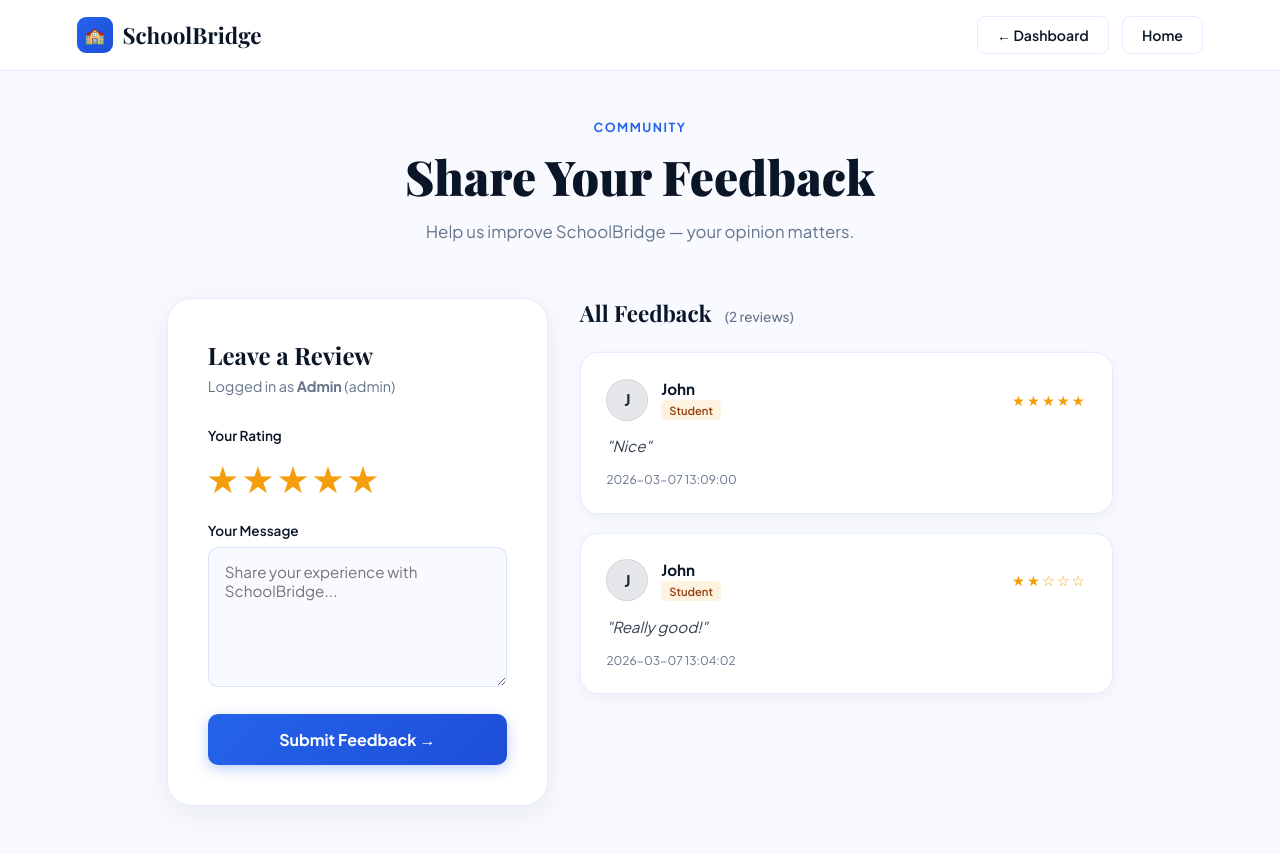
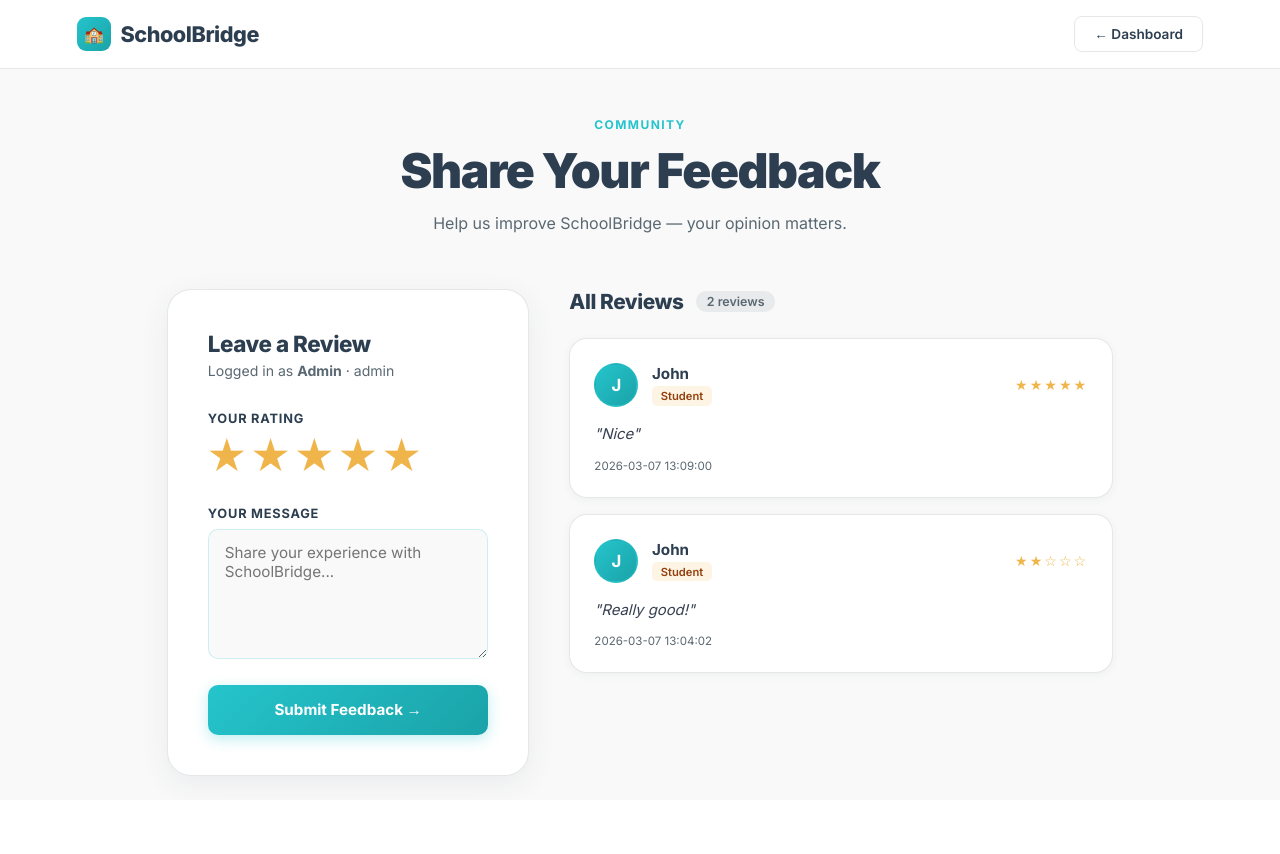
Before and after one commit to IshaanShivalli/School-Portal-repo, a Flask app: page /feedback in a window 1280 px wide. After the commit the page ends 786 px from the top, so only its background shows below. Run offline with Flask 3, Linux system fonts and the light colour scheme; a user stored in the database is signed in; data comes from the database, SQL or seed files in the repository; some libraries are stand-ins or nearby versions.

Commit message:
Fixed feedback

```diff
--- a/templates/feedback.html
+++ b/templates/feedback.html
@@ -4,91 +4,89 @@
 <meta charset="UTF-8">
 <meta name="viewport" content="width=device-width, initial-scale=1.0">
 <title>Feedback — SchoolBridge</title>
-<link href="https://fonts.googleapis.com/css2?family=Playfair+Display:wght@700;900&family=Plus+Jakarta+Sans:wght@400;500;600;700&display=swap" rel="stylesheet">
+<link href="https://fonts.googleapis.com/css2?family=Inter:wght@400;500;600;700;800;900&display=swap" rel="stylesheet">
 <style>
 *, *::before, *::after { margin: 0; padding: 0; box-sizing: border-box; }
-:root { --navy: #0a1628; --blue: #2563eb; --gold: #f59e0b; --white: #ffffff; --off: #f8faff; --gray: #64748b; --border: rgba(37,99,235,0.12); }
-body { font-family: 'Plus Jakarta Sans', sans-serif; background: var(--off); color: var(--navy); min-height: 100vh; }
+:root {
+  --navy: #2c3e50;
+  --blue: #25C4CC;
+  --blue-dark: #1aa3a8;
+  --gold: #f0b54a;
+  --off: #f9f9f9;
+  --gray: #5a6872;
+  --border: rgba(44,62,80,0.12);
+}
+body { font-family: 'Inter', sans-serif; background: var(--off); color: var(--navy); min-height: 100vh; }
 
-nav { display: flex; align-items: center; justify-content: space-between; padding: 1rem 6%; background: white; border-bottom: 1px solid var(--border); }
-.logo { display: flex; align-items: center; gap: 0.6rem; font-family: 'Playfair Display', serif; font-size: 1.4rem; font-weight: 700; color: var(--navy); text-decoration: none; }
-.logo-icon { width: 36px; height: 36px; background: linear-gradient(135deg, var(--blue), #1d4ed8); border-radius: 9px; display: flex; align-items: center; justify-content: center; font-size: 1rem; }
-.btn { display: inline-flex; align-items: center; padding: 0.55rem 1.2rem; border-radius: 8px; font-size: 0.88rem; font-weight: 600; cursor: pointer; text-decoration: none; transition: all 0.2s; border: none; font-family: 'Plus Jakarta Sans', sans-serif; }
+/* NAV */
+nav { display: flex; align-items: center; justify-content: space-between; padding: 1rem 6%; background: white; border-bottom: 1px solid var(--border); position: sticky; top: 0; z-index: 100; }
+.logo { display: flex; align-items: center; gap: 0.6rem; font-size: 1.35rem; font-weight: 800; color: var(--navy); text-decoration: none; letter-spacing: -0.02em; }
+.logo-icon { width: 34px; height: 34px; background: linear-gradient(135deg, var(--blue), var(--blue-dark)); border-radius: 9px; display: flex; align-items: center; justify-content: center; font-size: 1rem; }
+.btn { display: inline-flex; align-items: center; gap: 0.4rem; padding: 0.55rem 1.2rem; border-radius: 8px; font-size: 0.85rem; font-weight: 600; cursor: pointer; text-decoration: none; transition: all 0.2s; border: none; font-family: 'Inter', sans-serif; }
 .btn-ghost { background: transparent; color: var(--navy); border: 1.5px solid var(--border); }
 .btn-ghost:hover { border-color: var(--blue); color: var(--blue); }
-.btn-primary { background: linear-gradient(135deg, var(--blue), #1d4ed8); color: white; box-shadow: 0 4px 14px rgba(37,99,235,0.3); }
-.btn-primary:hover { transform: translateY(-2px); box-shadow: 0 8px 24px rgba(37,99,235,0.4); }
 
+/* PAGE */
 .page { max-width: 1100px; margin: 3rem auto; padding: 0 6%; }
+.page-header { text-align: center; margin-bottom: 3.5rem; }
+.eyebrow { font-size: 0.75rem; font-weight: 700; letter-spacing: 0.12em; text-transform: uppercase; color: var(--blue); margin-bottom: 0.6rem; }
+.page-header h1 { font-size: clamp(2rem, 4vw, 3rem); font-weight: 900; color: var(--navy); margin-bottom: 0.8rem; letter-spacing: -0.03em; }
+.page-header p { color: var(--gray); font-size: 1rem; }
 
-.page-header { text-align: center; margin-bottom: 3.5rem; }
-.eyebrow { font-size: 0.78rem; font-weight: 700; letter-spacing: 0.12em; text-transform: uppercase; color: var(--blue); margin-bottom: 0.6rem; }
-.page-header h1 { font-family: 'Playfair Display', serif; font-size: clamp(2rem, 4vw, 3rem); font-weight: 900; color: var(--navy); margin-bottom: 0.8rem; }
-.page-header p { color: var(--gray); font-size: 1.05rem; }
+.layout { display: grid; grid-template-columns: 1fr 1.5fr; gap: 2.5rem; align-items: start; }
 
-.layout { display: grid; grid-template-columns: 1fr 1.4fr; gap: 2rem; align-items: start; }
-
-/* FORM CARD */
-.form-card { background: white; border-radius: 24px; padding: 2.5rem; border: 1px solid var(--border); box-shadow: 0 8px 30px rgba(10,22,40,0.07); position: sticky; top: 2rem; }
-.form-card h2 { font-family: 'Playfair Display', serif; font-size: 1.5rem; font-weight: 700; color: var(--navy); margin-bottom: 0.4rem; }
-.form-card .sub { font-size: 0.9rem; color: var(--gray); margin-bottom: 2rem; }
-
+/* FORM */
+.form-card { background: white; border-radius: 24px; padding: 2.5rem; border: 1px solid var(--border); box-shadow: 0 8px 30px rgba(44,62,80,0.07); position: sticky; top: 5.5rem; }
+.form-card h2 { font-size: 1.4rem; font-weight: 800; color: var(--navy); margin-bottom: 0.3rem; letter-spacing: -0.02em; }
+.form-card .sub { font-size: 0.88rem; color: var(--gray); margin-bottom: 2rem; }
 .form-group { margin-bottom: 1.4rem; }
-label { display: block; font-size: 0.85rem; font-weight: 600; color: var(--navy); margin-bottom: 0.5rem; }
-textarea, select {
-  width: 100%; padding: 0.85rem 1rem; border-radius: 10px;
-  border: 1.5px solid rgba(37,99,235,0.15);
-  font-family: 'Plus Jakarta Sans', sans-serif; font-size: 0.95rem;
-  color: var(--navy); background: var(--off);
-  transition: border-color 0.2s, box-shadow 0.2s;
-  outline: none; resize: vertical;
-}
-textarea:focus, select:focus { border-color: var(--blue); box-shadow: 0 0 0 3px rgba(37,99,235,0.1); background: white; }
-textarea { min-height: 140px; }
+label { display: block; font-size: 0.8rem; font-weight: 700; color: var(--navy); margin-bottom: 0.5rem; text-transform: uppercase; letter-spacing: 0.06em; }
+textarea { width: 100%; padding: 0.85rem 1rem; border-radius: 10px; border: 1.5px solid rgba(37,196,204,0.2); font-family: 'Inter', sans-serif; font-size: 0.95rem; color: var(--navy); background: var(--off); transition: border-color 0.2s, box-shadow 0.2s; outline: none; resize: vertical; min-height: 130px; }
+textarea:focus { border-color: var(--blue); box-shadow: 0 0 0 3px rgba(37,196,204,0.1); background: white; }
 
 /* STAR RATING */
-.star-rating { display: inline-flex; flex-direction: row-reverse; justify-content: flex-end; gap: 0.4rem; margin-top: 0.4rem; position: relative; }
+.star-rating { display: inline-flex; flex-direction: row-reverse; justify-content: flex-end; gap: 0.3rem; margin-top: 0.4rem; }
 .star-rating input { position: absolute; left: -9999px; }
-.star-rating label {
-  font-size: 2rem; cursor: pointer; color: #d1d5db;
-  transition: color 0.15s, transform 0.15s;
-  padding: 0; margin: 0; background: none; border: none; display: block;
-}
+.star-rating label { font-size: 2.2rem; cursor: pointer; color: #d1d5db; transition: color 0.15s, transform 0.15s; line-height: 1; display: block; }
 .star-rating input:checked ~ label,
 .star-rating label:hover,
 .star-rating label:hover ~ label { color: var(--gold); }
 .star-rating label:hover { transform: scale(1.2); }
 
-.alert { padding: 0.9rem 1.2rem; border-radius: 10px; font-size: 0.9rem; margin-bottom: 1.5rem; font-weight: 500; }
+.alert { padding: 0.9rem 1.2rem; border-radius: 10px; font-size: 0.88rem; margin-bottom: 1.4rem; font-weight: 500; }
 .alert-success { background: #f0fdf4; color: #16a34a; border: 1px solid #bbf7d0; }
 .alert-error { background: #fef2f2; color: #dc2626; border: 1px solid #fecaca; }
 
-.submit-btn { width: 100%; padding: 0.95rem; border-radius: 10px; background: linear-gradient(135deg, var(--blue), #1d4ed8); color: white; font-size: 1rem; font-weight: 700; font-family: 'Plus Jakarta Sans', sans-serif; border: none; cursor: pointer; transition: all 0.25s; box-shadow: 0 4px 14px rgba(37,99,235,0.3); }
-.submit-btn:hover { transform: translateY(-2px); box-shadow: 0 8px 24px rgba(37,99,235,0.4); }
+.submit-btn { width: 100%; padding: 0.95rem; border-radius: 10px; background: linear-gradient(135deg, var(--blue), var(--blue-dark)); color: white; font-size: 0.95rem; font-weight: 700; font-family: 'Inter', sans-serif; border: none; cursor: pointer; transition: all 0.25s; box-shadow: 0 4px 14px rgba(37,196,204,0.3); }
+.submit-btn:hover { transform: translateY(-2px); box-shadow: 0 8px 24px rgba(37,196,204,0.4); }
 
 /* FEEDBACK LIST */
-.feedback-list { display: flex; flex-direction: column; gap: 1.2rem; }
+.list-header { display: flex; align-items: center; gap: 0.8rem; margin-bottom: 1.5rem; }
+.list-header h2 { font-size: 1.3rem; font-weight: 800; color: var(--navy); letter-spacing: -0.02em; }
+.count-pill { font-size: 0.78rem; font-weight: 600; color: var(--gray); background: rgba(90,104,114,0.1); padding: 0.2rem 0.65rem; border-radius: 20px; }
 
-.feedback-item { background: white; border-radius: 18px; padding: 1.6rem; border: 1px solid var(--border); box-shadow: 0 4px 16px rgba(10,22,40,0.05); transition: all 0.3s; animation: fadeUp 0.5s ease both; }
-.feedback-item:hover { transform: translateY(-3px); box-shadow: 0 10px 30px rgba(10,22,40,0.1); }
-@keyframes fadeUp { from { opacity: 0; transform: translateY(20px); } to { opacity: 1; transform: translateY(0); } }
+.feedback-list { display: flex; flex-direction: column; gap: 1rem; }
+.f-item { background: white; border-radius: 18px; padding: 1.5rem; border: 1px solid var(--border); box-shadow: 0 2px 10px rgba(44,62,80,0.05); transition: all 0.3s; animation: fadeUp 0.5s ease both; }
+.f-item:hover { transform: translateY(-3px); box-shadow: 0 10px 30px rgba(44,62,80,0.1); border-color: rgba(37,196,204,0.2); }
+@keyframes fadeUp { from { opacity: 0; transform: translateY(16px); } to { opacity: 1; transform: translateY(0); } }
 
-.feedback-header { display: flex; align-items: center; justify-content: space-between; margin-bottom: 0.8rem; }
-.feedback-author-info { display: flex; align-items: center; gap: 0.8rem; }
-.avatar { width: 42px; height: 42px; border-radius: 50%; display: flex; align-items: center; justify-content: center; background: #e5e7eb; color: #1f2937; font-weight: 700; font-size: 1rem; flex-shrink: 0; border: 1px solid rgba(0,0,0,0.08); }
-.author-name { font-weight: 700; font-size: 0.95rem; color: var(--navy); }
-.author-role-badge { display: inline-block; font-size: 0.7rem; font-weight: 600; padding: 0.2rem 0.5rem; border-radius: 5px; text-transform: capitalize; margin-top: 2px; }
-.role-admin { background: rgba(10,22,40,0.08); color: var(--navy); }
-.role-teacher { background: rgba(37,99,235,0.1); color: var(--blue); }
-.role-student { background: rgba(245,158,11,0.12); color: #92400e; }
+.f-header { display: flex; align-items: center; justify-content: space-between; margin-bottom: 0.9rem; }
+.f-author { display: flex; align-items: center; gap: 0.85rem; }
+.f-avatar { width: 44px; height: 44px; border-radius: 50%; object-fit: cover; border: 2px solid rgba(37,196,204,0.3); flex-shrink: 0; }
+.f-initials { width: 44px; height: 44px; border-radius: 50%; background: linear-gradient(135deg, var(--blue), var(--blue-dark)); border: 2px solid rgba(37,196,204,0.3); display: flex; align-items: center; justify-content: center; font-weight: 700; font-size: 1.05rem; color: white; flex-shrink: 0; }
+.f-name { font-weight: 700; font-size: 0.95rem; color: var(--navy); }
+.f-role { display: inline-block; font-size: 0.7rem; font-weight: 600; padding: 0.18rem 0.55rem; border-radius: 5px; text-transform: capitalize; margin-top: 3px; }
+.role-admin    { background: rgba(44,62,80,0.08); color: var(--navy); }
+.role-teacher  { background: rgba(37,196,204,0.12); color: var(--blue-dark); }
+.role-student  { background: rgba(240,181,74,0.15); color: #92400e; }
+.role-principal{ background: rgba(34,197,94,0.12); color: #15803d; }
 
-.feedback-stars { color: var(--gold); font-size: 0.9rem; letter-spacing: 2px; }
-.feedback-message { font-size: 0.95rem; color: #374151; line-height: 1.7; font-style: italic; }
-.feedback-date { font-size: 0.75rem; color: var(--gray); margin-top: 0.8rem; }
+.f-stars { color: var(--gold); font-size: 0.88rem; letter-spacing: 2px; }
+.f-message { font-size: 0.93rem; color: #374151; line-height: 1.75; font-style: italic; }
+.f-date { font-size: 0.72rem; color: var(--gray); margin-top: 0.7rem; }
 
 .empty-state { text-align: center; padding: 4rem 2rem; color: var(--gray); }
 .empty-state .icon { font-size: 3rem; margin-bottom: 1rem; display: block; }
-.empty-state p { font-size: 1rem; }
 
 @media (max-width: 800px) { .layout { grid-template-columns: 1fr; } .form-card { position: static; } }
 </style>
@@ -96,10 +94,9 @@ textarea { min-height: 140px; }
 <body>
 
 <nav>
-  <a href="/landing" class="logo"><div class="logo-icon">🏫</div> SchoolBridge</a>
+  <a href="/" class="logo"><div class="logo-icon">🏫</div> SchoolBridge</a>
   <div style="display:flex;gap:0.8rem">
     <a href="/home" class="btn btn-ghost">← Dashboard</a>
-    <a href="/" class="btn btn-ghost">Home</a>
   </div>
 </nav>
 
@@ -115,7 +112,7 @@ textarea { min-height: 140px; }
     <!-- FORM -->
     <div class="form-card">
       <h2>Leave a Review</h2>
-      <p class="sub">Logged in as <strong>{{ session.username }}</strong> ({{ session.role }})</p>
+      <p class="sub">Logged in as <strong>{{ session.username }}</strong> · {{ session.role }}</p>
 
       {% if success %}
       <div class="alert alert-success">✓ {{ success }}</div>
@@ -147,32 +144,35 @@ textarea { min-height: 140px; }
         <button type="submit" class="submit-btn">Submit Feedback →</button>
       </form>
     </div>
-
-    <!-- FEEDBACK LIST -->
     <div>
-      <h2 style="font-family:'Playfair Display',serif;font-size:1.4rem;margin-bottom:1.5rem;color:var(--navy)">
-        All Feedback
-        <span style="font-family:'Plus Jakarta Sans',sans-serif;font-size:0.85rem;font-weight:500;color:var(--gray);margin-left:0.5rem">
-          ({{ feedbacks|length }} review{% if feedbacks|length != 1 %}s{% endif %})
-        </span>
-      </h2>
+      <div class="list-header">
+        <h2>All Reviews</h2>
+        <span class="count-pill">{{ feedbacks|length }} review{% if feedbacks|length != 1 %}s{% endif %}</span>
+      </div>
 
       {% if feedbacks %}
       <div class="feedback-list">
         {% for f in feedbacks %}
-        <div class="feedback-item" style="animation-delay: {{ loop.index0 * 0.08 }}s">
-          <div class="feedback-header">
-            <div class="feedback-author-info">
-              <div class="avatar">{{ f.name[0].upper() }}</div>
+        <div class="f-item" style="animation-delay:{{ loop.index0 * 0.06 }}s">
+          <div class="f-header">
+            <div class="f-author">
+              {% if f.profile_pic %}
+                <img class="f-avatar"
+                  src="{{ url_for('static', filename=f.profile_pic) }}"
+                  alt="{{ f.name }}"
+                  onerror="this.outerHTML='<div class=\'f-initials\'>{{ f.name[0].upper() }}</div>'">
+              {% else %}
+                <div class="f-initials">{{ f.name[0].upper() }}</div>
+              {% endif %}
               <div>
-                <div class="author-name">{{ f.name }}</div>
-                <span class="author-role-badge role-{{ f.role }}">{{ f.role }}</span>
+                <div class="f-name">{{ f.name }}</div>
+                <span class="f-role role-{{ f.role }}">{{ f.role }}</span>
               </div>
             </div>
-            <div class="feedback-stars">{{ '★' * f.rating }}{{ '☆' * (5 - f.rating) }}</div>
+            <div class="f-stars">{{ '★' * f.rating }}{{ '☆' * (5 - f.rating) }}</div>
           </div>
-          <div class="feedback-message">"{{ f.message }}"</div>
-          <div class="feedback-date">{{ f.created_at }}</div>
+          <div class="f-message">"{{ f.message }}"</div>
+          <div class="f-date">{{ f.created_at }}</div>
         </div>
         {% endfor %}
       </div>
```
Also changed, not shown: templates/landing.html (+108 -56 lines), test.py (added, +8 -0 lines).
